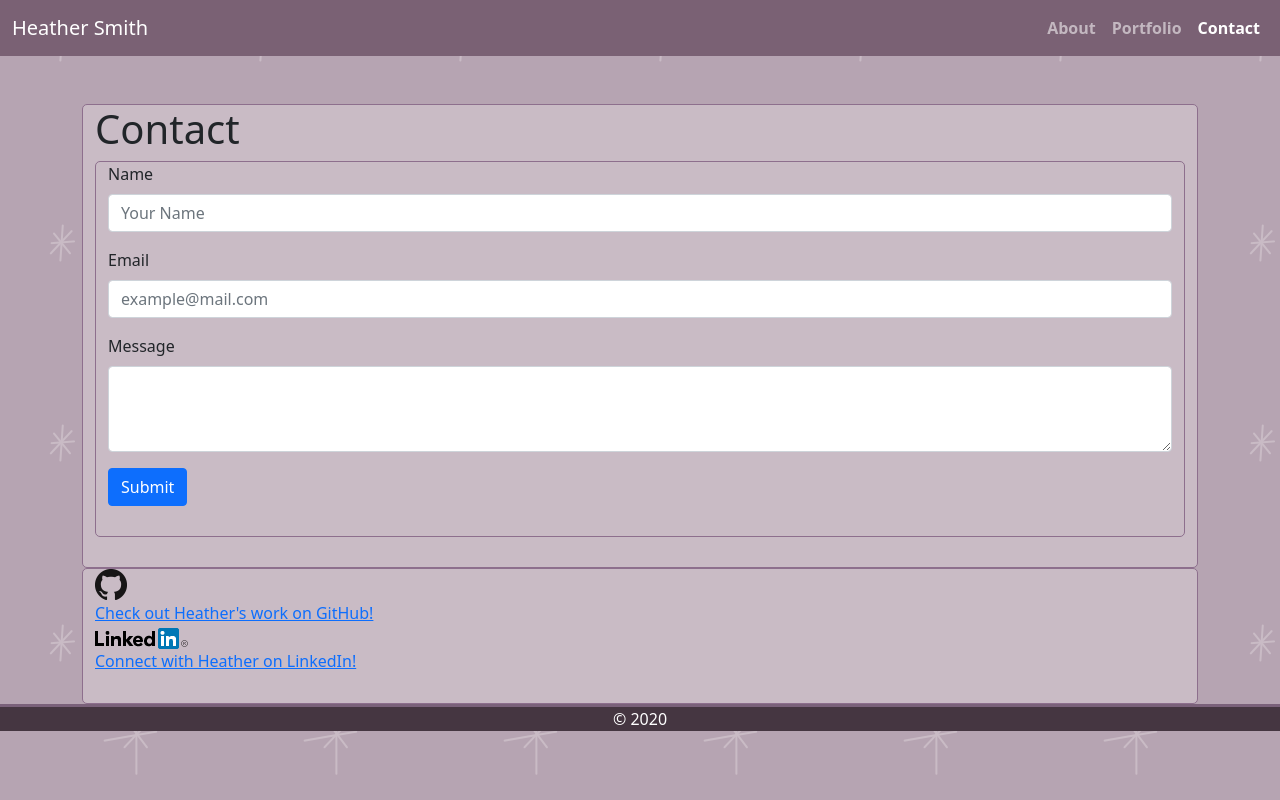
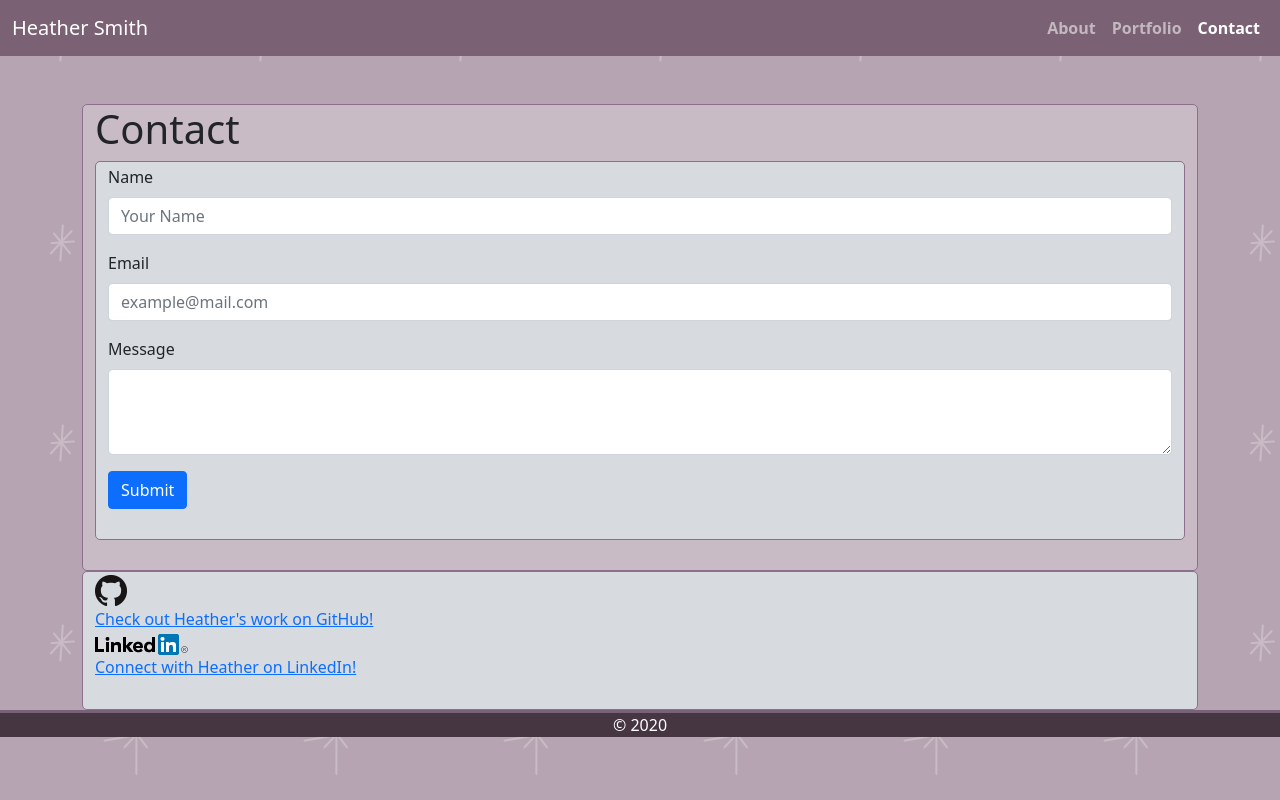
Before and after one commit to sorengrey/Portfolio, a plain HTML site: page assets/contact.html in a window 1280 px wide. Drawn offline with nearby package versions, Linux system fonts and the light colour scheme.

Commit message:
Changes to contact form/social media formatting

```diff
--- a/assets/style.css
+++ b/assets/style.css
@@ -51,6 +51,11 @@ body {
   flex: 1 0 auto;
 }
 
+#contactform {
+  padding-top: 3px;
+  background-color: #D7DADE;
+}
+
  /* Bio Image */
 #profile-img {
     margin-right: 12px;
@@ -58,10 +63,11 @@ body {
 }
 
 /* Social Media Links */
-/* #social-links {
-  float: left;
-  background-color: #C9BBC5;
-} */
+ #social-links {
+  padding-top: 3px;
+  float: right;
+  background-color: #D7DADE;
+}
 
 /* Sticky Footer */
   footer {
```
